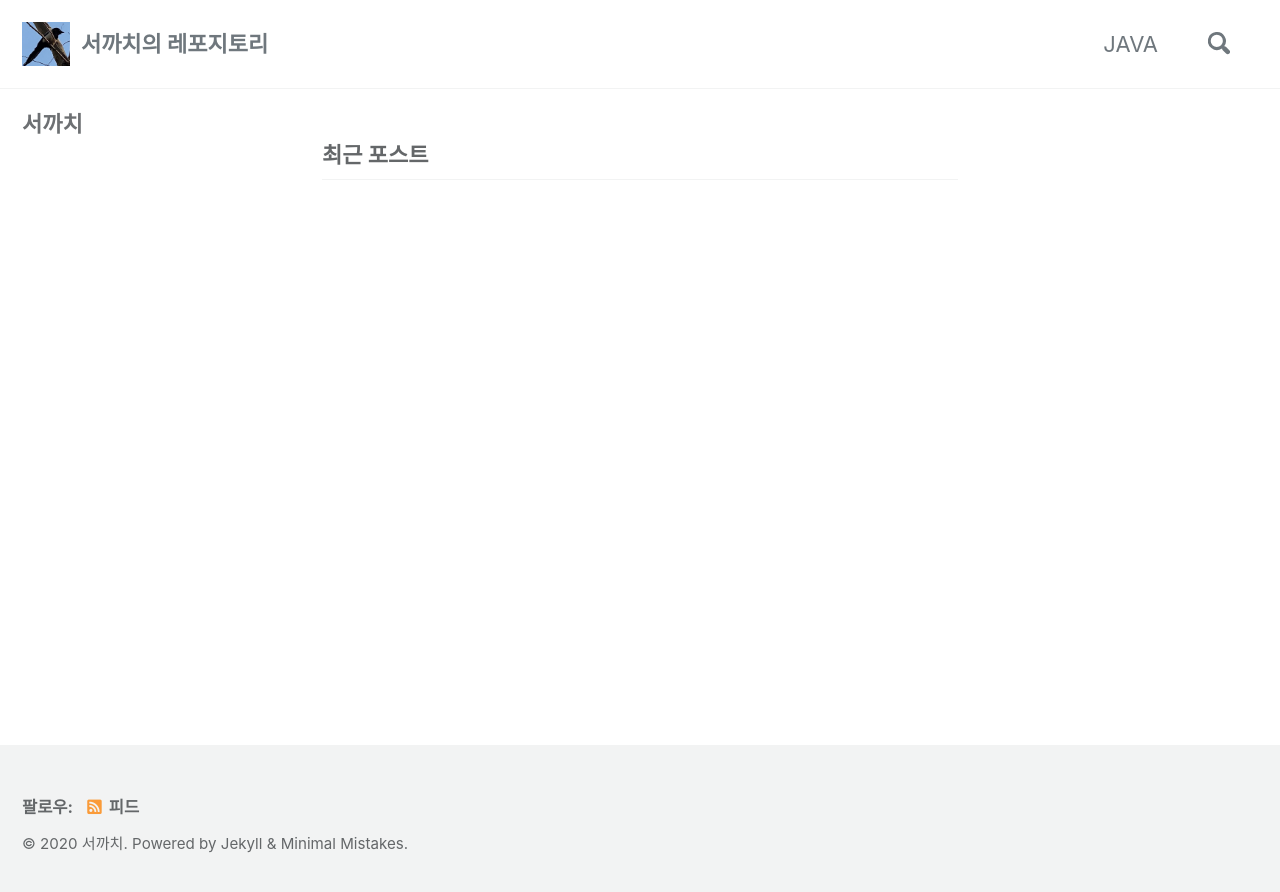
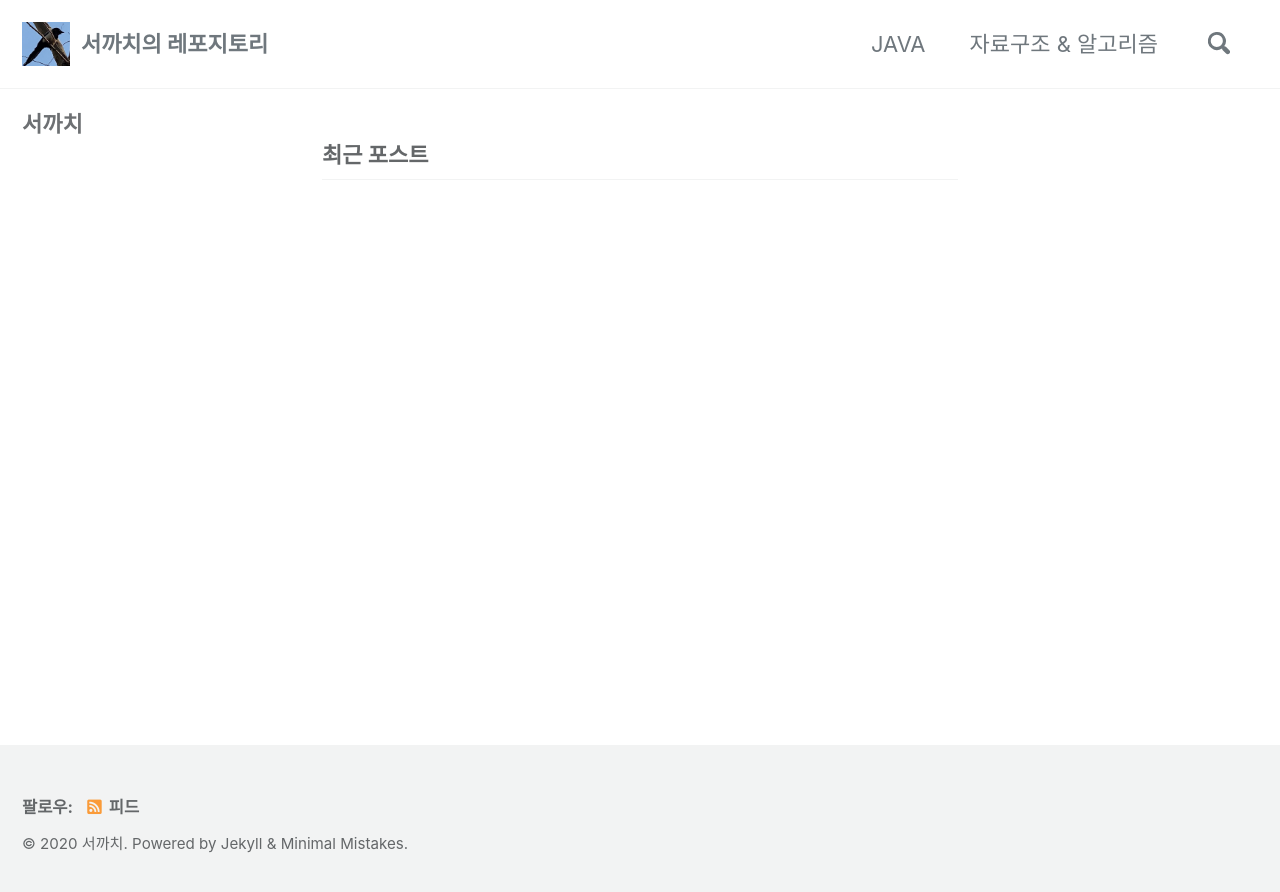
Before and after one commit to seo2021/seo2021.github.io, a Jekyll site: the page built from index.html, in a window 1280 px wide. Shown: the top 892 px of the page. Built offline with Jekyll 4.4.1, drawn with Linux system fonts in a browser that asks for light colours; cached includes are drawn as plain includes; the list of posts is cut into pages by our own code.

Commit message:
Update navigation.yml

```diff
--- a/_data/navigation.yml
+++ b/_data/navigation.yml
@@ -2,6 +2,8 @@
 main:
   - title: "JAVA"
     url: /java/
+  - title: "자료구조 & 알고리즘"
+    url: /algorithm/
   # - title: "About"
   #   url: https://mmistakes.github.io/minimal-mistakes/about/
   # - title: "Sample Posts"
```
